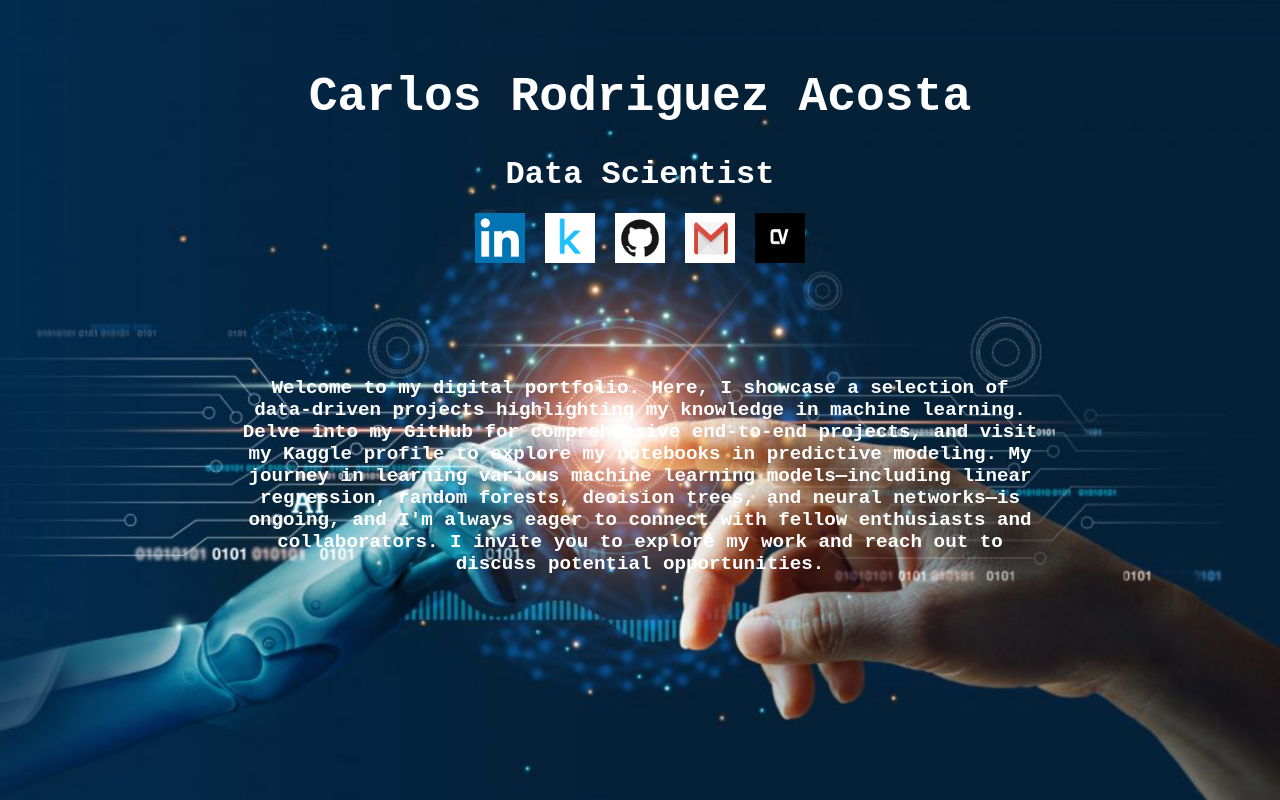
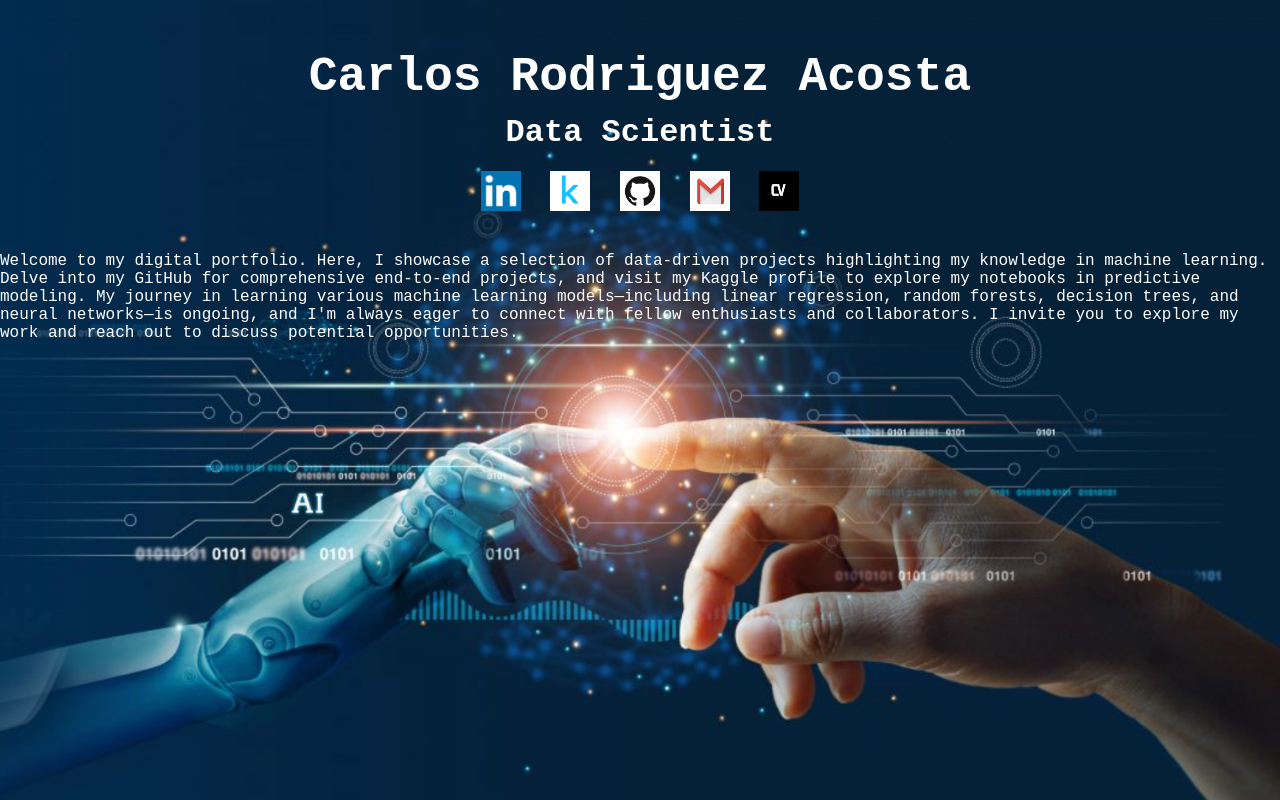
Before and after one commit to carlosrod723/portfolio_website, a plain HTML site: page index.html in a window 1280 px wide. Drawn offline with Linux system fonts and the light colour scheme.

Commit message:
Corrected background image and adjusted text positioning

```diff
--- a/css/styles.css
+++ b/css/styles.css
@@ -2,46 +2,55 @@ body {
     margin: 0;
     padding: 0;
     font-family: 'Courier New', Courier, monospace;
-    background: url('https://raw.githubusercontent.com/carlosrod723/portfolio_website/main/images/Background-1.png') no-repeat center center fixed;
+    background: url('../images/Background-1.png') no-repeat center center fixed;
     background-size: cover;
-    color: white;
+    color: #FFFFFF;
 }
 
 .container {
-    text-align: center;
-    padding-top: 20px;
+    display: flex;
+    flex-direction: column;
+    align-items: center;
+    justify-content: flex-start;
+    min-height: 100vh;
 }
 
 .header {
-    margin-top: 50px;
-}
-
-.header h1 {
-    font-size: 3em;
-}
-
-.header h2 {
-    font-size: 2em;
+    text-align: center;
+    margin-top: 50px; /* Adjust this value to move the header */
     margin-bottom: 20px;
 }
 
+h1 {
+    font-size: 3em;
+    margin: 0;
+}
+
+h2 {
+    font-size: 2em;
+    margin: 10px 0;
+}
+
 .social-links {
-    display: flex;
-    justify-content: center;
-    gap: 20px;
-    margin-bottom: 40px;
+    margin-top: 20px; /* Adjust this value to move the icons up or down */
 }
 
 .social-links img {
-    width: 50px;
-    height: 50px;
+    width: 40px;
+    height: 40px;
+    margin: 0 10px;
 }
 
 .intro {
-    max-width: 800px;
-    margin: auto;
-    padding-top: 50px;
+    text-align: center;
+    max-width: 1000px; /* Make the paragraph wider */
+    margin-top: auto;
+    margin-bottom: 50px;
+    padding-top: 500px; /* Move the intro text below the light */
+}
+
+.intro p {
     font-size: 1.2em;
-    font-weight: bold;
-    text-align: center;
+    line-height: 1.5;
+    font-weight: bold; /* Make the text bold */
 }
--- a/index.html
+++ b/index.html
@@ -11,27 +11,15 @@
         <div class="header">
             <h1>Carlos Rodriguez Acosta</h1>
             <h2>Data Scientist</h2>
+            <div class="social-links">
+                <a href="https://www.linkedin.com/in/carlos-rodriguez-b2534a62/" target="_blank"><img src="images/LinkedIn.png" alt="LinkedIn"></a>
+                <a href="https://www.kaggle.com/carlosrodacosta/" target="_blank"><img src="images/Kaggle.png" alt="Kaggle"></a>
+                <a href="https://github.com/carlosrod723" target="_blank"><img src="images/github.png" alt="GitHub"></a>
+                <a href="mailto:carlos.rodriguezacosta@gmail.com"><img src="images/Gmail.png" alt="Email"></a>
+                <a href="CarlosRodCV.pdf" target="_blank"><img src="images/CV.png" alt="CV"></a>
+            </div>
         </div>
-        <div class="social-links">
-            <a href="https://www.linkedin.com/in/carlos-rodriguez-b2534a62/" target="_blank">
-                <img src="https://raw.githubusercontent.com/carlosrod723/portfolio_website/main/images/LinkedIn.png" alt="LinkedIn">
-            </a>
-            <a href="https://www.kaggle.com/carlosrodacosta/" target="_blank">
-                <img src="https://raw.githubusercontent.com/carlosrod723/portfolio_website/main/images/Kaggle.png" alt="Kaggle">
-            </a>
-            <a href="https://github.com/carlosrod723" target="_blank">
-                <img src="https://raw.githubusercontent.com/carlosrod723/portfolio_website/main/images/github.png" alt="GitHub">
-            </a>
-            <a href="mailto:carlos.rodriguezacosta@gmail.com">
-                <img src="https://raw.githubusercontent.com/carlosrod723/portfolio_website/main/images/Gmail.png" alt="Email">
-            </a>
-            <a href="path/to/your/CarlosRodCV.pdf" target="_blank">
-                <img src="https://raw.githubusercontent.com/carlosrod723/portfolio_website/main/images/CV.png" alt="CV">
-            </a>
-        </div>
-        <div class="intro">
-            <p>Welcome to my digital portfolio. Here, I showcase a selection of data-driven projects highlighting my knowledge in machine learning. Delve into my GitHub for comprehensive end-to-end projects, and visit my Kaggle profile to explore my notebooks in predictive modeling. My journey in learning various machine learning models—including linear regression, random forests, decision trees, and neural networks—is ongoing, and I'm always eager to connect with fellow enthusiasts and collaborators. I invite you to explore my work and reach out to discuss potential opportunities.</p>
-        </div>
+        <p>Welcome to my digital portfolio. Here, I showcase a selection of data-driven projects highlighting my knowledge in machine learning. Delve into my GitHub for comprehensive end-to-end projects, and visit my Kaggle profile to explore my notebooks in predictive modeling. My journey in learning various machine learning models—including linear regression, random forests, decision trees, and neural networks—is ongoing, and I'm always eager to connect with fellow enthusiasts and collaborators. I invite you to explore my work and reach out to discuss potential opportunities.</p>
     </div>
 </body>
 </html>
```
